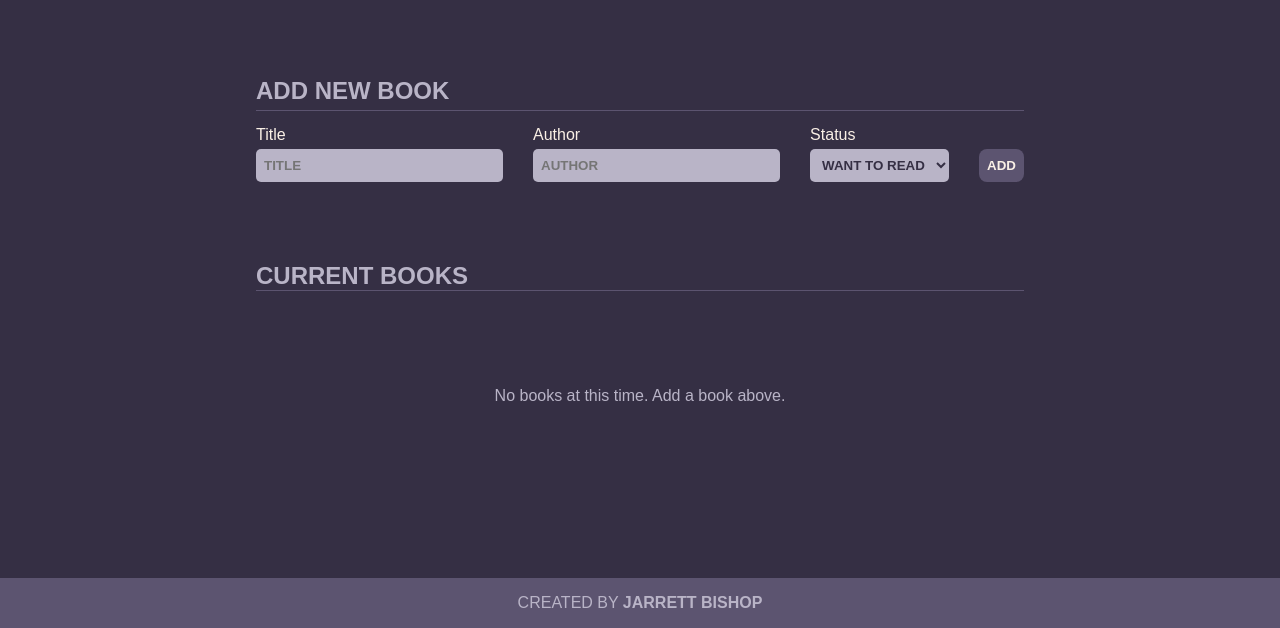
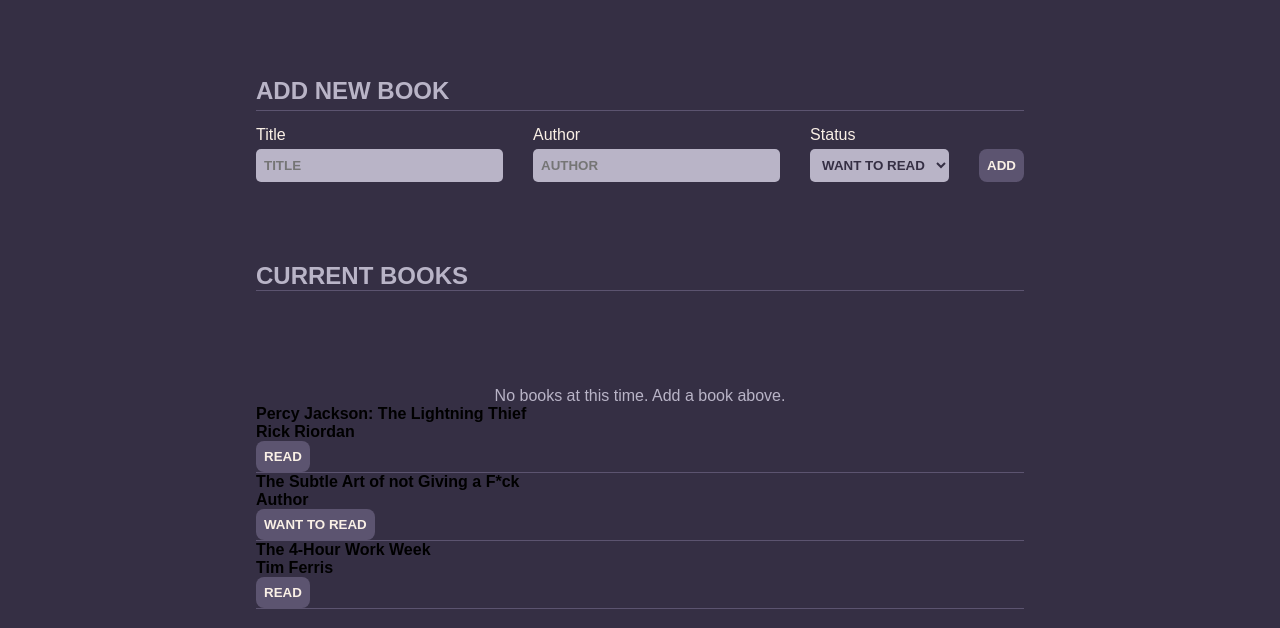
Before and after one commit to jarrettwbishop/library, a plain HTML site: page index.html in a window 1280 px wide. Shown: the part 172-800 px from the top of the page. Drawn offline with Linux system fonts and the light colour scheme.

Commit message:
Import Javascript file and add a container class for the books to be pushed to

```diff
--- a/index.html
+++ b/index.html
@@ -5,6 +5,7 @@
 		<meta http-equiv="X-UA-Compatible" content="IE=edge" />
 		<meta name="viewport" content="width=device-width, initial-scale=1.0" />
 		<link rel="stylesheet" href="/main.css" />
+		<script src="index.js"></script>
 		<title>Library</title>
 	</head>
 	<body>
@@ -28,12 +29,32 @@
 				<option value="want-to-read">Want to Read</option>
 				<option value="read">Read</option>
 			</select>
-			<button>Add</button>
+			<button onclick="addBook()">Add</button>
 		</div>
 		<div class="library">
 			<h2>Current Books</h2>
 			<div class="divider"></div>
 			<p class="no-books">No books at this time. Add a book above.</p>
+			<div class="cards">
+				<div class="card">
+					<h4>Percy Jackson: The Lightning Thief</h4>
+					<h4>Rick Riordan</h4>
+					<button>Read</button>
+				</div>
+				<div class="divider"></div>
+				<div class="card">
+					<h4>The Subtle Art of not Giving a F*ck</h4>
+					<h4>Author</h4>
+					<button>Want to Read</button>
+				</div>
+				<div class="divider"></div>
+				<div class="card">
+					<h4>The 4-Hour Work Week</h4>
+					<h4>Tim Ferris</h4>
+					<button>Read</button>
+				</div>
+				<div class="divider"></div>
+			</div>
 		</div>
 
 		<footer>
```
